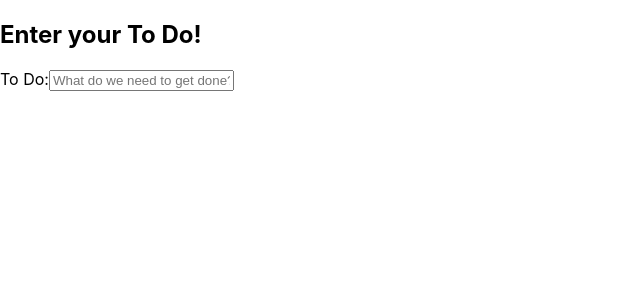
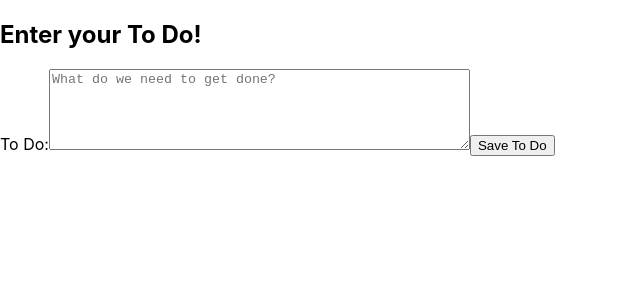
Before and after one commit to krunge1/react_to_do, a React (Create React App) app: page / in a window 1280 px wide. Shown: the top 300 px of the page, without its empty margins (0-640 px from the left). Built offline with nearby package versions, Linux system fonts and the light colour scheme.

Commit message:
Established cration. now need filter and strikethr

```diff
--- a/src/App.js
+++ b/src/App.js
@@ -1,12 +1,17 @@
-import './App.css';
+import React, {useState} from 'react';
 import ToDoForm from './Components/ToDoForm';
 import DisplayToDo from './Components/DisplayToDo';
 
 function App() {
+  const [currentToDos, setCurrentToDos] = useState([]);
+
+  const makeToDo = (newToDo) => {
+    setCurrentToDos([...currentToDos, newToDo]);
+  }
   return (
     <div>
-      <ToDoForm/>
-      <DisplayToDo/>
+      <ToDoForm onNewToDo={makeToDo}/>
+      <DisplayToDo toDo={currentToDos}/>
     </div>
   );
 }
--- a/src/Components/DisplayToDo.js
+++ b/src/Components/DisplayToDo.js
@@ -3,7 +3,17 @@ import React from 'react'
 const DisplayToDo = (props) => {
     return (
         <div>
-            <p>{props.toDo}</p>
+            {
+                props.toDo.map((toDo, index) =>
+                <div key={index}>
+                    <form>
+                    {toDo}
+                    <input type="checkbox"></input>
+                    <input type="submit" value="Delete"></input>
+                    </form>
+                </div>
+                )
+            }
         </div>
     )
 }
--- a/src/Components/ToDoForm.js
+++ b/src/Components/ToDoForm.js
@@ -2,21 +2,32 @@ import React, {useState} from 'react'
 
 const ToDoForm = (props) => {
 
+  const [toDo, setToDo] = useState("");
+
   const handleSubmit = (e) => {
-    e.prevent.default();
+    e.preventDefault();
+    props.onNewToDo(toDo);
+    setToDo("");
   };
 
   return (
     <div>
-    <h2>Enter your To Do!</h2>
-    <label>To Do:</label>
-    <input
-      type="text-area"
-      placeholder='What do we need to get done?'
-    ></input>
+      <form onSubmit = {handleSubmit}>
+        <h2>Enter your To Do!</h2>
+        <label>To Do:</label>
+        <textarea
+          type="text-area"
+          placeholder='What do we need to get done?'
+          rows = '5'
+          cols = '50'
+          onChange = {(e) => setToDo(e.target.value)}
+          value = {toDo}
+        ></textarea>
+        <input type="submit" value="Save To Do"/>
+      </form>
     </div>
-    )
-}
+    );
+};
 
 
 export default ToDoForm
```
